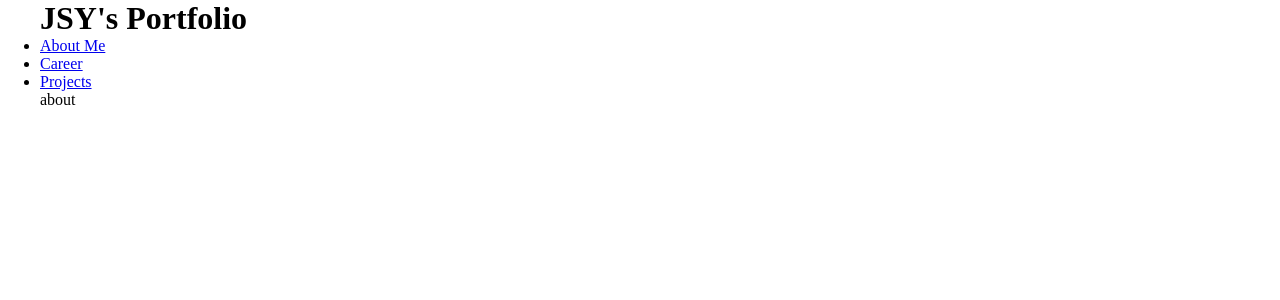
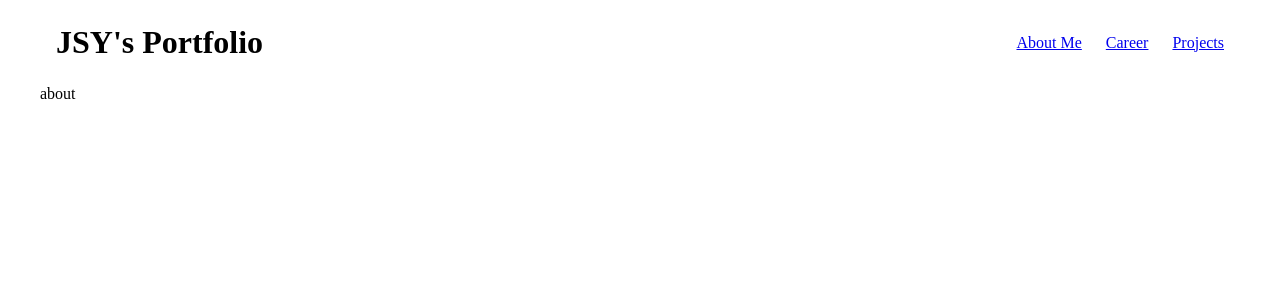
Before and after one commit to jSY49/jsy-portfolio, a React (Vite) app: page / in a window 1280 px wide. Shown: the top 300 px of the page. Built offline with nearby package versions, Linux system fonts and the light colour scheme; no server answers.

Commit message:
header 구조 세팅

```diff
--- a/src/App/App.module.css
+++ b/src/App/App.module.css
@@ -2,3 +2,24 @@
 	max-width: 1200px;
 	margin: 0 auto;
 }
+
+.header {
+	display: flex;
+	justify-content: space-between;
+	align-items: center;
+	padding: 24px 16px;
+	/* background-color: antiquewhite; */
+}
+
+.header_title {
+	font-weight: 700;
+}
+
+.header_nav {
+	display: flex;
+	gap: 24px;
+}
+
+.nav_item {
+	list-style: none;
+}
--- a/src/App/App.tsx
+++ b/src/App/App.tsx
@@ -8,18 +8,17 @@ function App() {
 	return (
 		<div className={styles.app}>
 			{/* header */}
-			<header>
+			<header className={styles.header}>
 				<h1 className={styles.header_title}> JSY's Portfolio</h1>
-
 				<nav>
 					<ul className={styles.header_nav}>
-						<li>
+						<li className={styles.nav_item}>
 							<Link to={"/"}>About Me</Link>
 						</li>
-						<li>
+						<li className={styles.nav_item}>
 							<Link to={"/career"}>Career</Link>
 						</li>
-						<li>
+						<li className={styles.nav_item}>
 							<Link to={"/projects"}>Projects</Link>
 						</li>
 					</ul>
```
